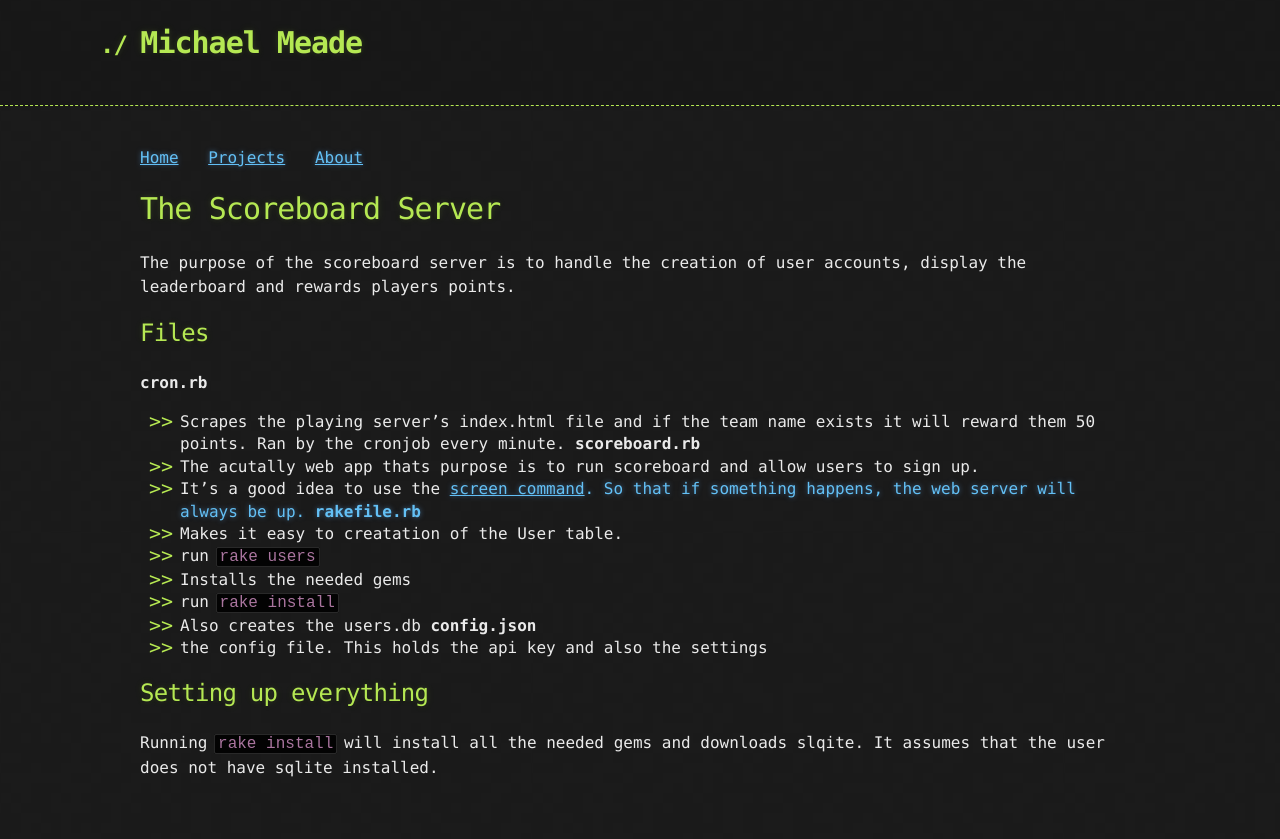
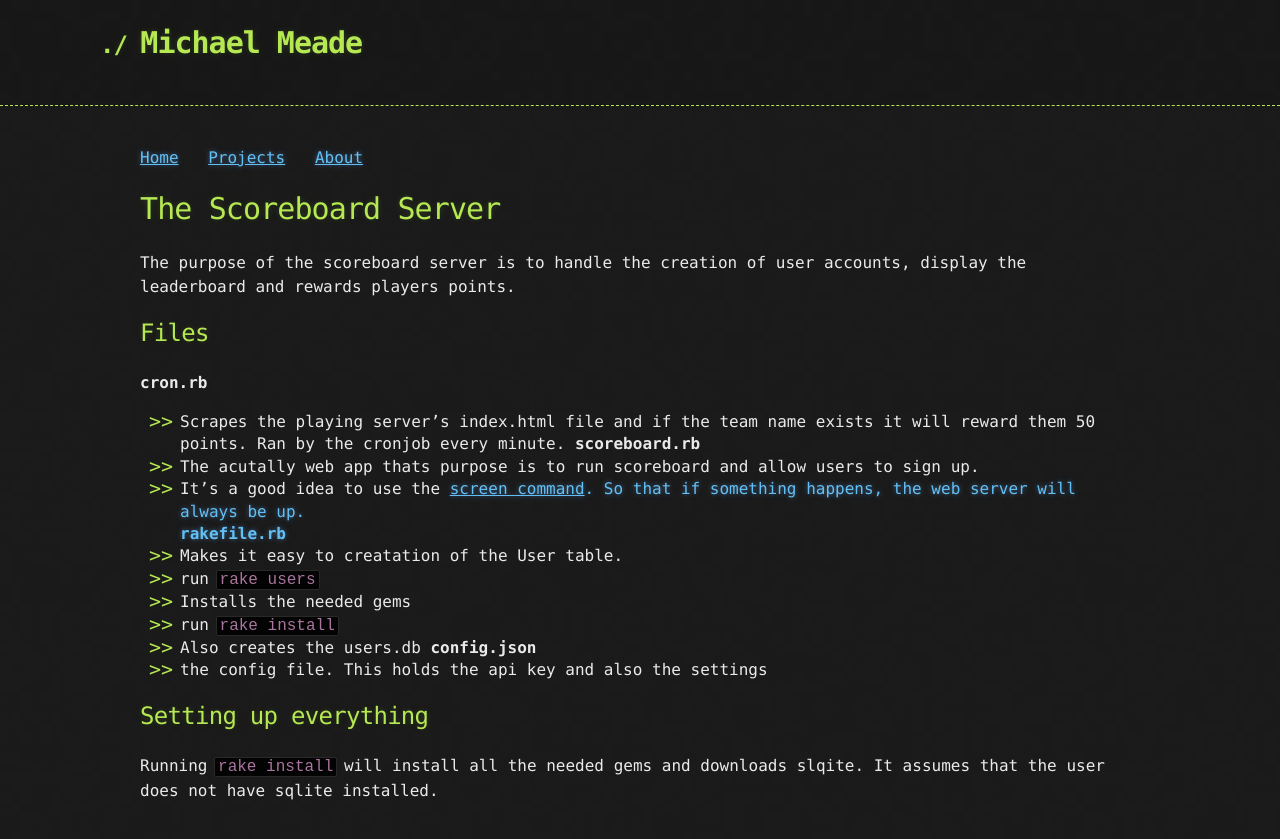
Before and after one commit to Michael-Meade/MinerFind, a Jekyll site: the page built from Projects/leaderboard.md, in a window 1280 px wide. Shown: the top 839 px of the page. Built offline with Jekyll 4.4.1, drawn with Linux system fonts in a browser that asks for light colours; our own code applies the rules of GitHub Pages for plain Markdown files; the repository's description, which GitHub fills in, is left out.

````diff
--- a/Projects/leaderboard.md
+++ b/Projects/leaderboard.md
@@ -7,7 +7,7 @@ The purpose of the scoreboard server is to handle the creation of user accounts,
   - Scrapes the playing server's index.html file and if the team name exists it will reward them 50 points. Ran by the cronjob every minute.
 **scoreboard.rb**
   - The acutally web app thats purpose is to run scoreboard and allow users to sign up.
-  - It's a good idea to use the <a href="https://www.digitalocean.com/community/tutorials/how-to-install-and-use-screen-on-an-ubuntu-cloud-server">screen command<a>. So that if something happens, the web server will always be up.
+  - It's a good idea to use the <a href="https://www.digitalocean.com/community/tutorials/how-to-install-and-use-screen-on-an-ubuntu-cloud-server">screen command<a>. So that if something happens, the web server will always be up.<br>
 **rakefile.rb**
   - Makes it easy to creatation of the User table.
   - run ```rake users```
````
